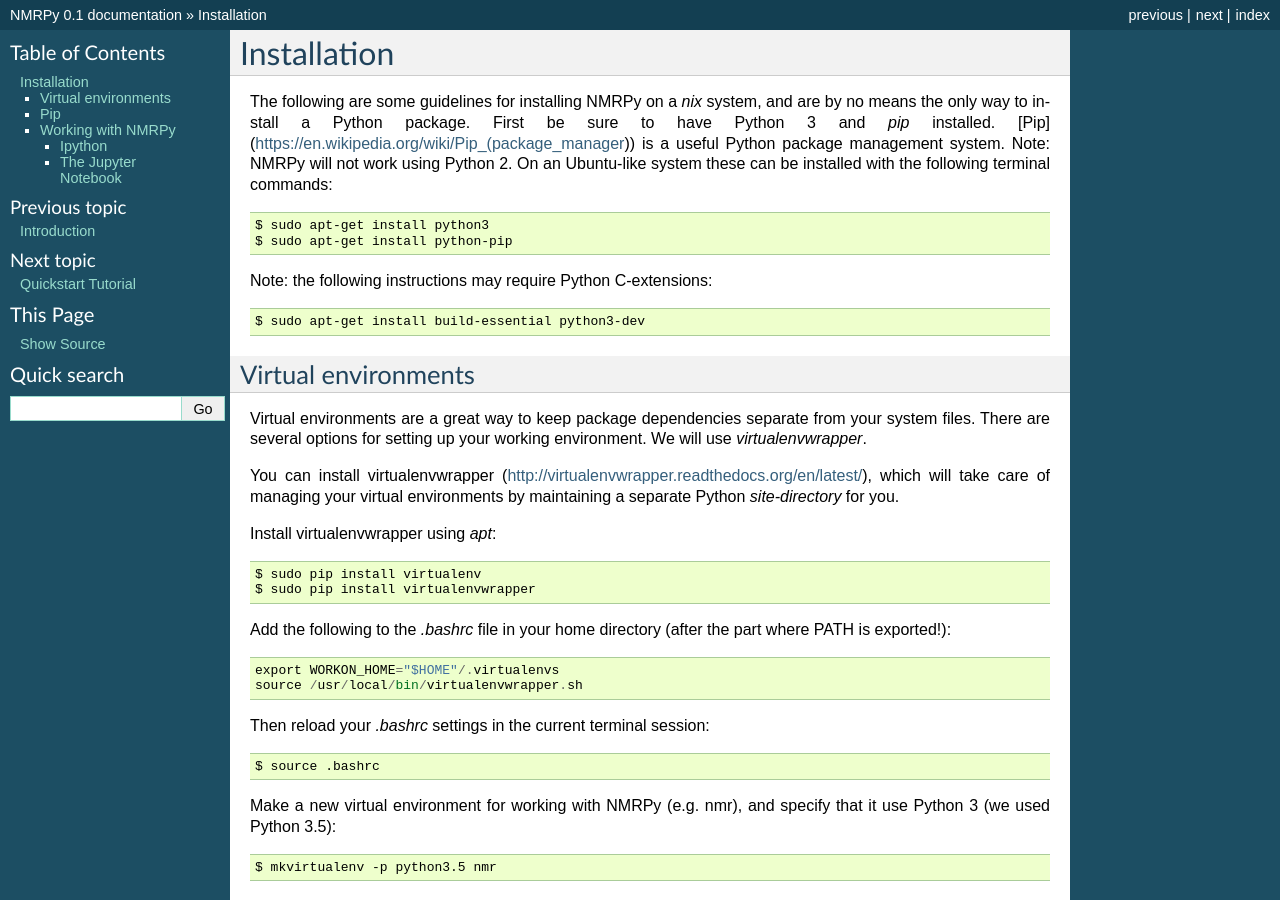
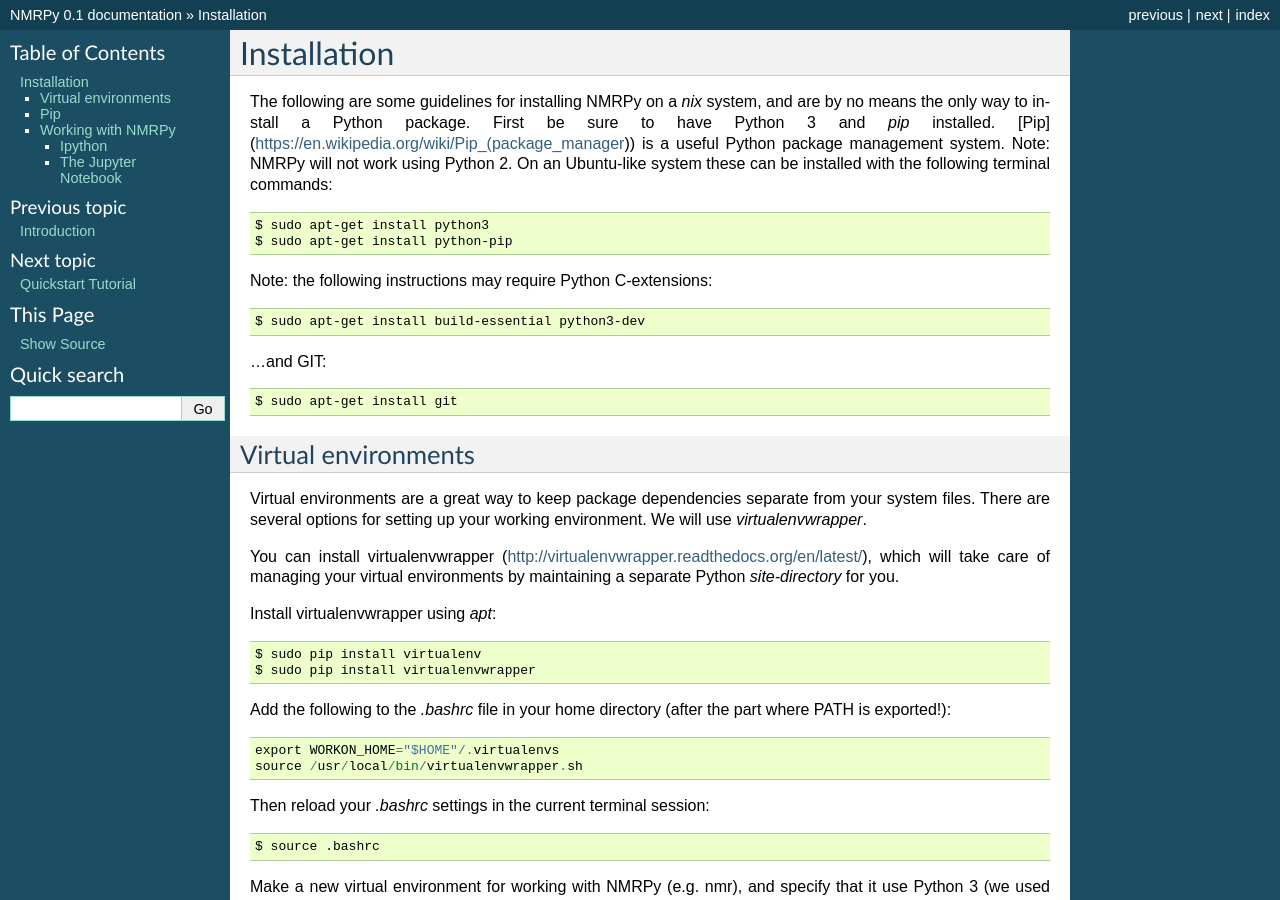
Before and after one commit to NMRPy/nmrpy, a Sphinx documentation site: the page built from docs/source/installation.rst, in a window 1280 px wide and 900 px high. Built offline with Sphinx 7.4.7, drawn with Linux system fonts in a browser that asks for light colours.

Commit message:
rearranged requirements.txt

```diff
--- a/docs/source/installation.rst
+++ b/docs/source/installation.rst
@@ -15,6 +15,10 @@
 Note: the following instructions may require Python C-extensions: ::
 
     $ sudo apt-get install build-essential python3-dev
+
+...and GIT: ::
+
+    $ sudo apt-get install git
 
 Virtual environments
 ====================
--- a/requirements.txt
+++ b/requirements.txt
@@ -11,7 +11,6 @@
 Jinja2==2.8
 lmfit==0.9.3
 MarkupSafe==0.23
-matplotlib==1.5.1
 nmrglue==0.5
 nose==1.3.7
 numpy==1.11.0
@@ -23,10 +22,11 @@
 pyparsing==2.1.1
 python-dateutil==2.5.3
 pytz==2016.4
-scipy==0.17.0
 simplegeneric==0.8.1
 six==1.10.0
 snowballstemmer==1.2.1
 Sphinx==1.4.3
 traitlets==4.2.2
 wcwidth==0.1.7
+scipy==0.17.0
+matplotlib==1.5.1
```
